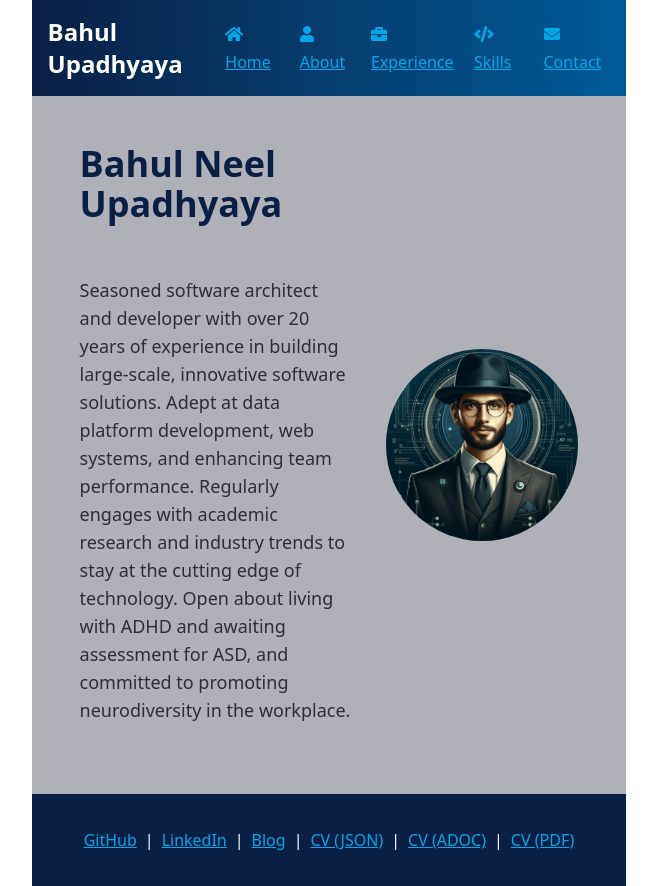
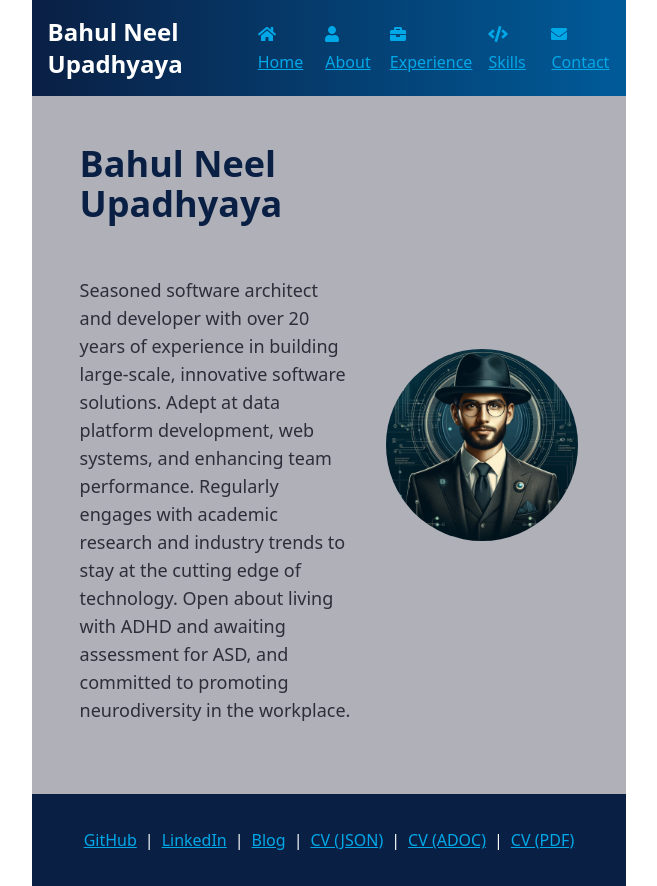
Before and after one commit to bahulneel/bahulneel.github.io, a Next.js app: page / in a window 1280 px wide. Shown: the whole page, without its empty margins (311-968 px from the left). Built offline with nearby package versions, Linux system fonts and the light colour scheme.

Commit message:
get name from cv.json

```diff
--- a/components/Header.js
+++ b/components/Header.js
@@ -3,14 +3,16 @@ import Link from 'next/link';
 import { useState } from 'react';
 import { FontAwesomeIcon } from '@fortawesome/react-fontawesome';
 import { faHome, faUser, faBriefcase, faCode, faEnvelope, faBars, faTimes } from '@fortawesome/free-solid-svg-icons';
+import cv from '../public/cv.json'; // Import cv.json to access data
 
 function Header() {
   const [isMenuOpen, setIsMenuOpen] = useState(false);
+  const { name } = cv.basics; // Destructure name from cv.json basics
 
   return (
     <header className="bg-gradient-to-r from-gradient-start to-gradient-end p-4 text-accent-white">
       <nav className="container mx-auto flex justify-between items-center">
-        <div className="text-2xl font-bold">Bahul Upadhyaya</div>
+        <div className="text-2xl font-bold">{name}</div> {/* Use name from cv.json */}
         <div className={`relative ${isMenuOpen ? 'block' : 'hidden'} md:block`}>
           <button className="absolute top-0 right-0 text-accent-lightBlue md:hidden" onClick={() => setIsMenuOpen(!isMenuOpen)}>
             <FontAwesomeIcon icon={faTimes} />
```
